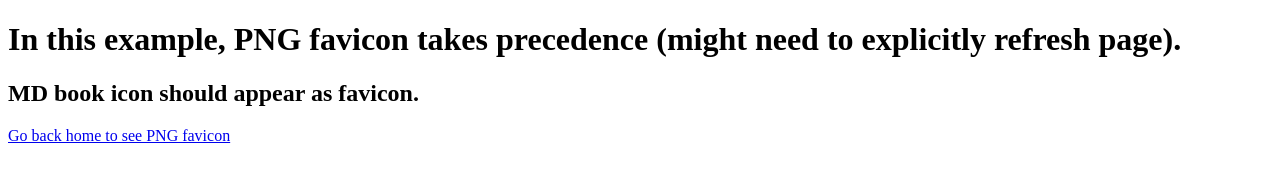
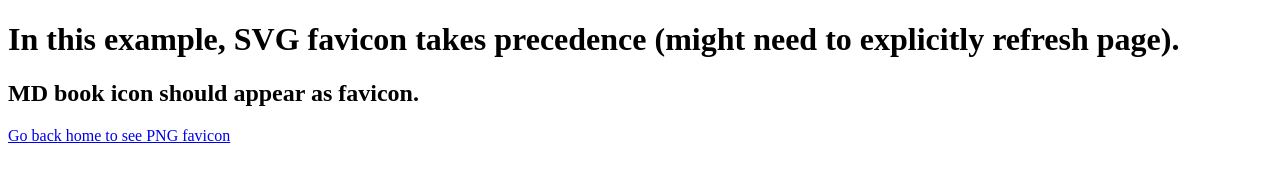
Before and after one commit to sl4m/chrome-favicon, a plain HTML site: page page.html in a window 1280 px wide. Drawn offline with Linux system fonts and the light colour scheme.

Commit message:
updates header text

```diff
--- a/page.html
+++ b/page.html
@@ -7,7 +7,7 @@
     <link rel="icon" type="image/svg+xml" href="./favicon.svg">
   </head>
   <body>
-    <h1>In this example, PNG favicon takes precedence (might need to explicitly refresh page).</h1>
+    <h1>In this example, SVG favicon takes precedence (might need to explicitly refresh page).</h1>
     <h2>MD book icon should appear as favicon.</h2>
     <a href="./index.html">Go back home to see PNG favicon</a>
 	</body>
```
